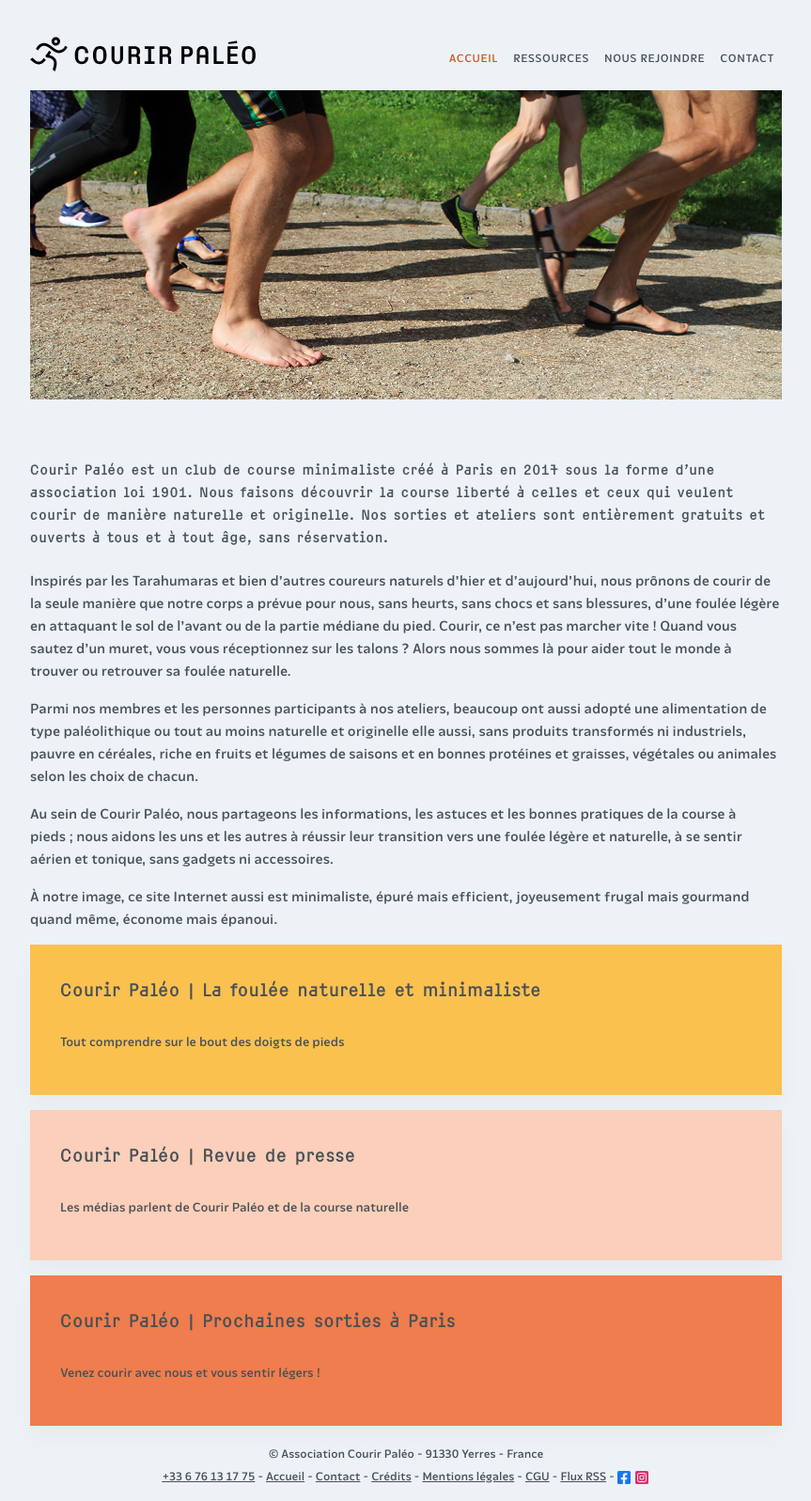
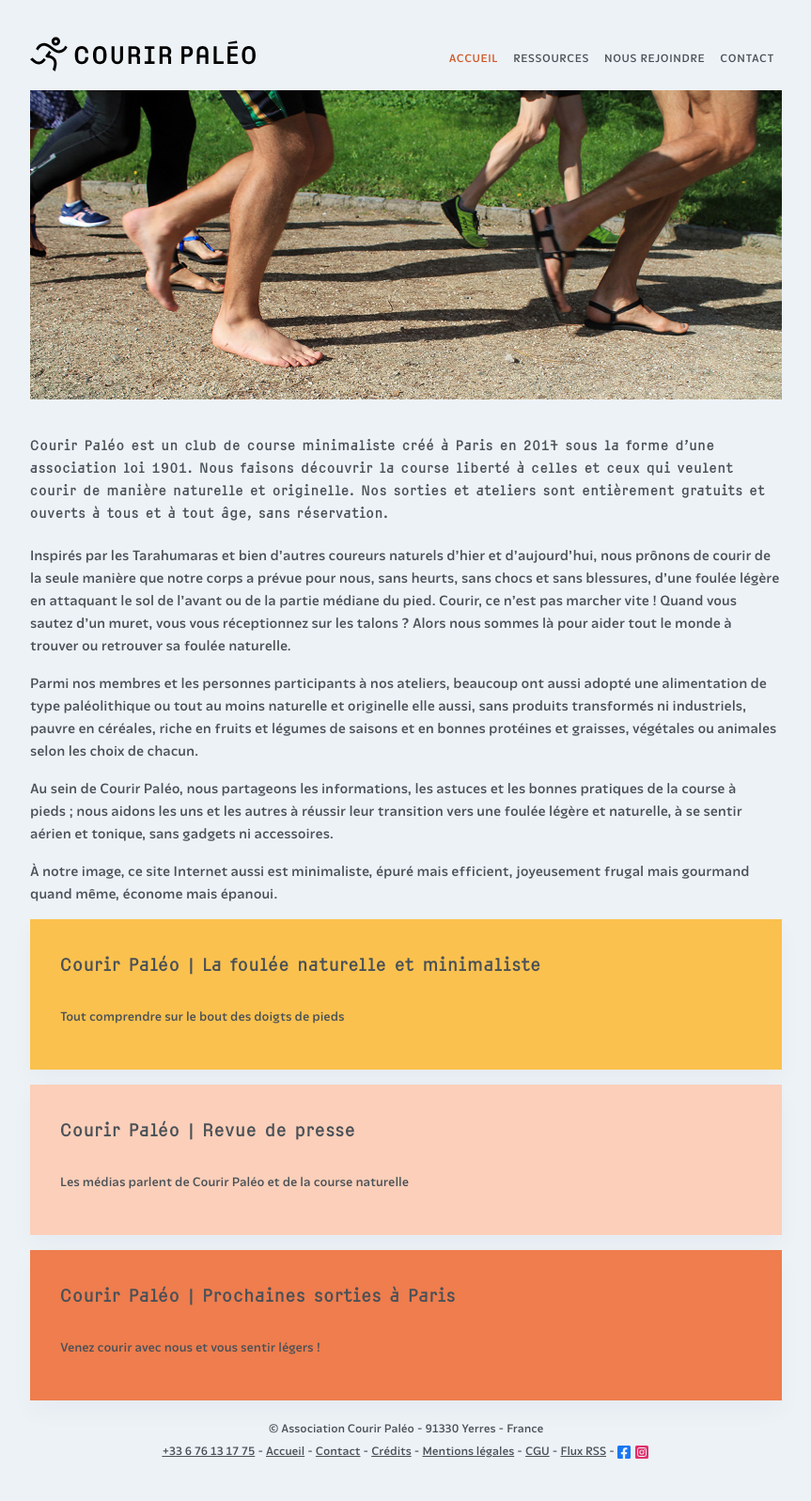
Before and after one commit to courirpaleo/courirpaleo.github.io, a Jekyll site: the page built from index.md, in a window 1280 px wide. Shown: the whole page at 94% size, without its empty margins (208-1071 px from the left). Built offline with Jekyll 4.4.1, drawn with Linux system fonts in a browser that asks for light colours; some web fonts are replaced; after the commit the page ends 1570 px from its top, so only the background shows below that.

Commit message:
Update _custom.scss

```diff
--- a/_sass/_custom.scss
+++ b/_sass/_custom.scss
@@ -48,9 +48,18 @@ h1 {
 h1, h2, h3, h4 {
   font-family: 'brizeuxbold';
   letter-spacing: 1px;
-  margin-top: 3rem;
+
 }
 
+h1 {
+margin-top: 3rem;}
+
+h3 {
+margin-top: 1rem;}
+
+p {
+margin-block-start: 0em;
+}
 
 @media (max-width: 640px) {
 
```
